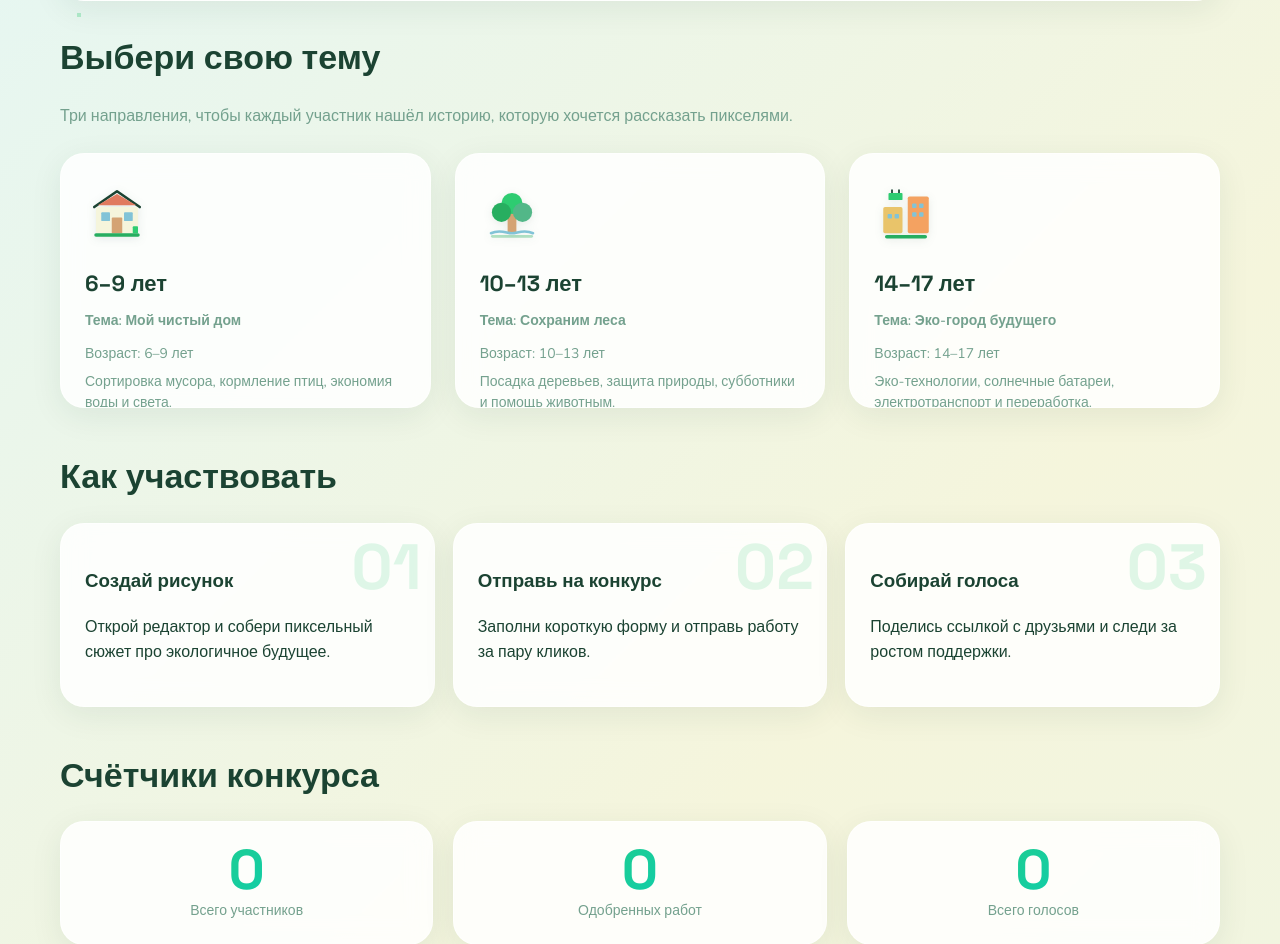
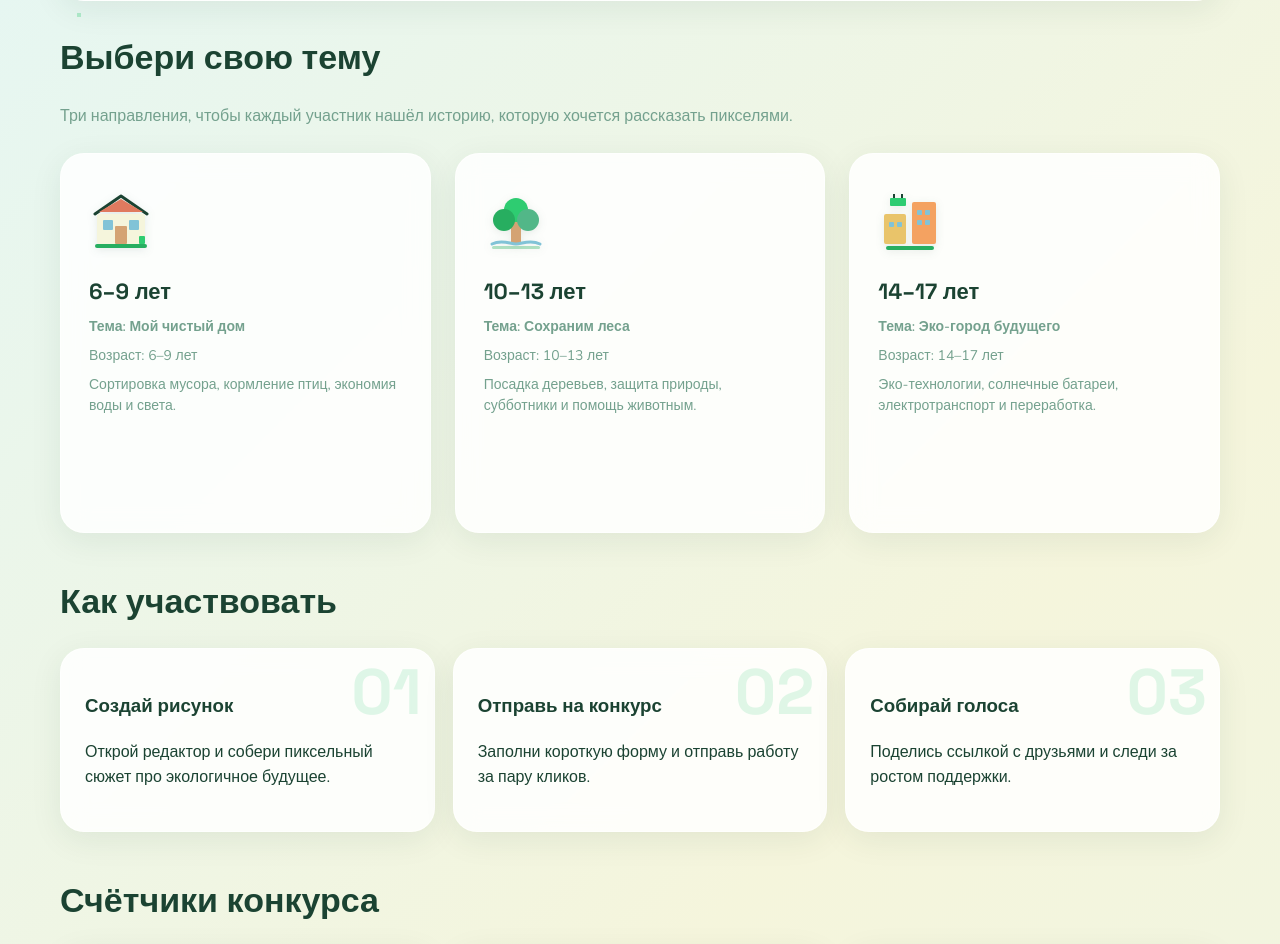
Before and after one commit to Nastya2888/EcoPixel, a Django app: page / in a window 1280 px wide. Shown: the part 635-1579 px from the top of the page. Run offline with Django 5.2, Linux system fonts and the light colour scheme; data that the repository does not hold is empty.

Commit message:
Remove inline category card height override on home
Co-authored-by: Cursor <cursoragent@cursor.com>

```diff
--- a/templates/drawings/index.html
+++ b/templates/drawings/index.html
@@ -3,66 +3,6 @@
 {% block title %}Главная | ЭкоПиксель{% endblock %}
 
 {% block content %}
-<style>
-    .categories-grid {
-        display: grid !important;
-        grid-template-columns: repeat(3, minmax(0, 1fr)) !important;
-        gap: 24px !important;
-        align-items: stretch !important;
-        max-width: none !important;
-        width: 100% !important;
-    }
-
-    .categories-grid .category-card {
-        width: 100% !important;
-        min-height: 255px !important;
-        height: 255px !important;
-        padding: 28px 24px 36px !important;
-        display: flex !important;
-        flex-direction: column !important;
-        align-items: flex-start !important;
-        justify-content: flex-start !important;
-    }
-
-    .categories-grid .category-icon {
-        width: 64px !important;
-        height: 64px !important;
-        min-width: 64px !important;
-        min-height: 64px !important;
-        margin-bottom: 20px !important;
-        display: flex !important;
-        align-items: center !important;
-        justify-content: center !important;
-    }
-
-    .categories-grid .category-icon svg,
-    .categories-grid .category-svg {
-        width: 56px !important;
-        height: 56px !important;
-        display: block !important;
-        flex-shrink: 0 !important;
-    }
-
-    .categories-grid .category-name {
-        margin: 0 0 10px !important;
-    }
-
-    .categories-grid .category-theme {
-        margin: 0 0 12px !important;
-    }
-
-    .categories-grid .category-desc {
-        margin: 0 !important;
-        line-height: 1.55 !important;
-        padding-bottom: 6px !important;
-    }
-
-    @media (max-width: 768px) {
-        .categories-grid {
-            grid-template-columns: 1fr !important;
-        }
-    }
-</style>
 <section class="hero card animate-on-scroll">
     <div>
         <h1>Создай пиксельное <span class="gradient-word">будущее</span> планеты</h1>
```
